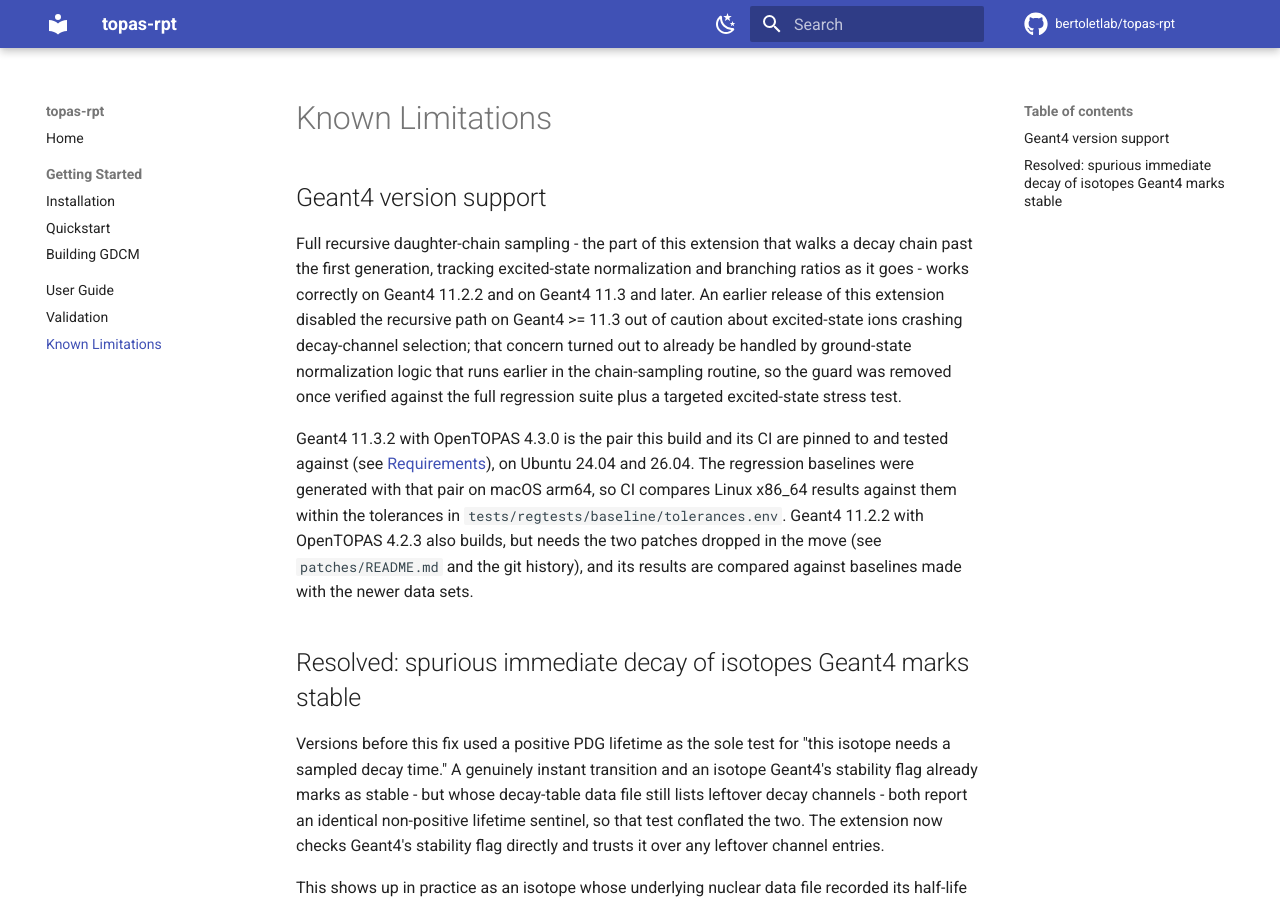
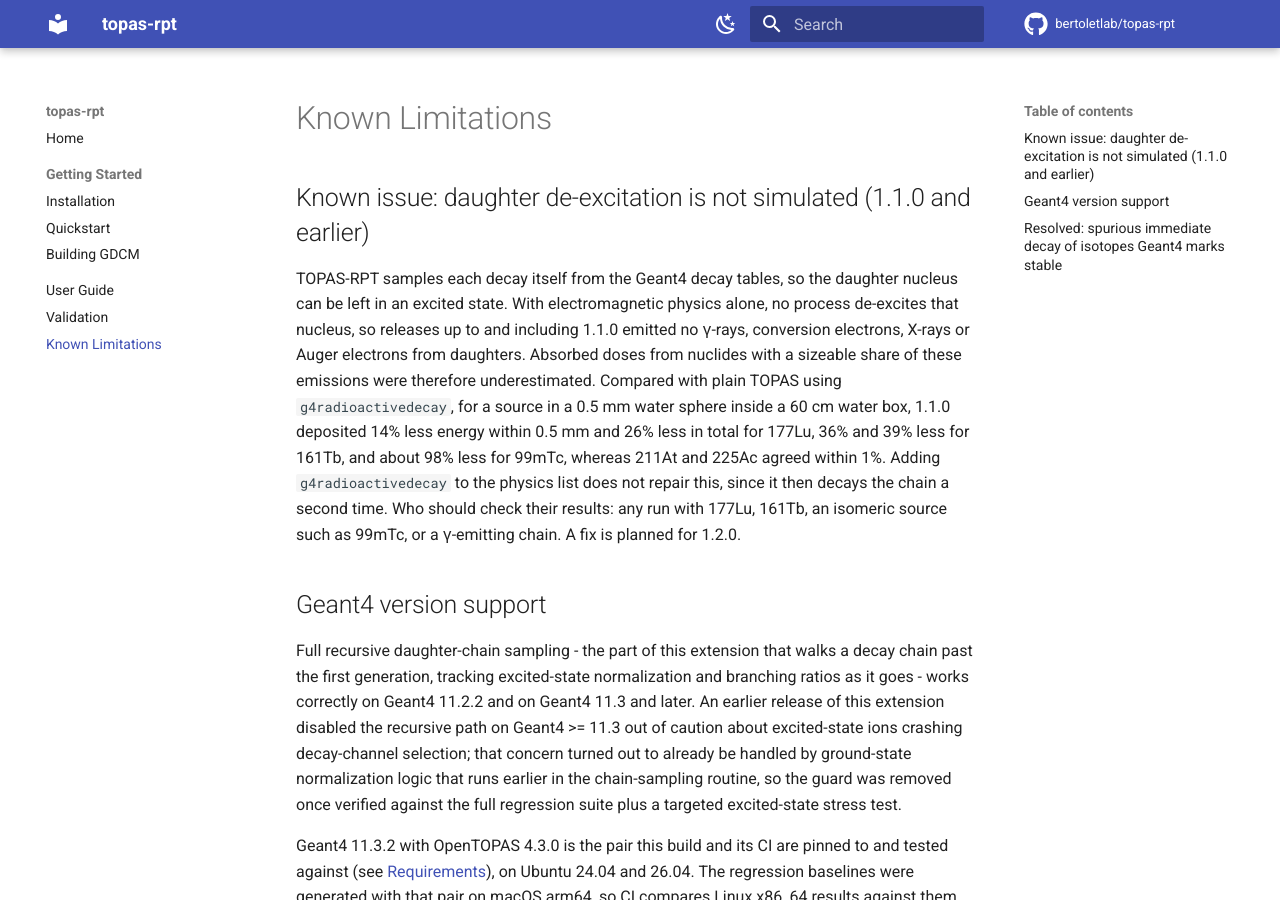
Before and after one commit to bertoletlab/topas-rpt, an MkDocs documentation site: the page built from docs/known_limitations.md, in a window 1280 px wide and 900 px high. Built offline with MkDocs 1.6.1 and Material for MkDocs 9.7.7, drawn with Linux system fonts in a browser that asks for light colours; comment, search, counter and statistics services are not loaded.

Commit message:
docs: known issue, daughter de-excitation not simulated in 1.1.0 and earlier
Co-Authored-By: Claude Opus 5.5 <noreply@anthropic.com>
Claude-Session: https://claude.ai/code/session_01MqB42DtnqPp2AngKXKQWf6

```diff
--- a/docs/known_limitations.md
+++ b/docs/known_limitations.md
@@ -1,4 +1,8 @@
 # Known Limitations
+
+## Known issue: daughter de-excitation is not simulated (1.1.0 and earlier)
+
+TOPAS-RPT samples each decay itself from the Geant4 decay tables, so the daughter nucleus can be left in an excited state. With electromagnetic physics alone, no process de-excites that nucleus, so releases up to and including 1.1.0 emitted no γ-rays, conversion electrons, X-rays or Auger electrons from daughters. Absorbed doses from nuclides with a sizeable share of these emissions were therefore underestimated. Compared with plain TOPAS using `g4radioactivedecay`, for a source in a 0.5 mm water sphere inside a 60 cm water box, 1.1.0 deposited 14% less energy within 0.5 mm and 26% less in total for 177Lu, 36% and 39% less for 161Tb, and about 98% less for 99mTc, whereas 211At and 225Ac agreed within 1%. Adding `g4radioactivedecay` to the physics list does not repair this, since it then decays the chain a second time. Who should check their results: any run with 177Lu, 161Tb, an isomeric source such as 99mTc, or a γ-emitting chain. A fix is planned for 1.2.0.
 
 ## Geant4 version support
 
```
